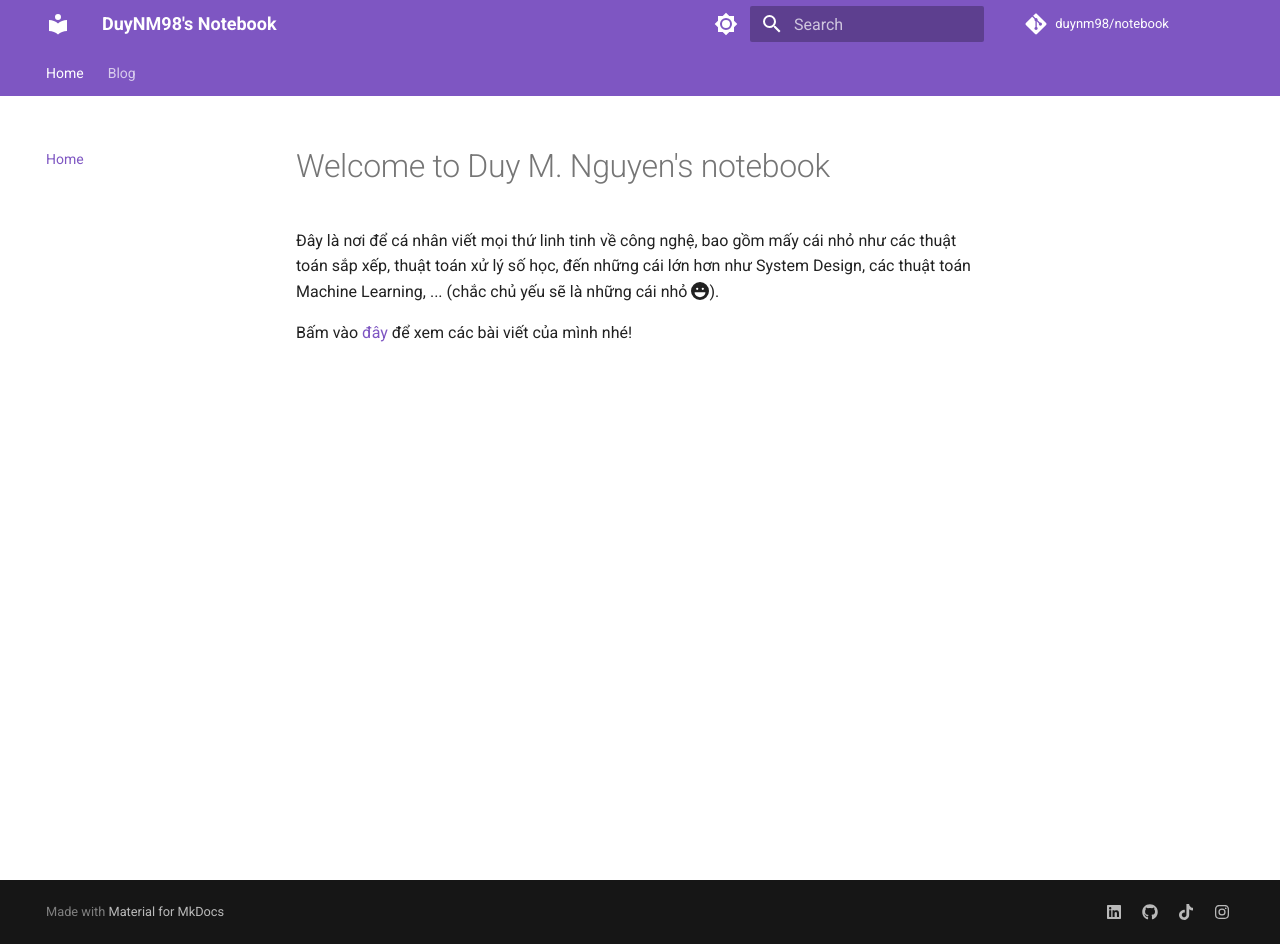
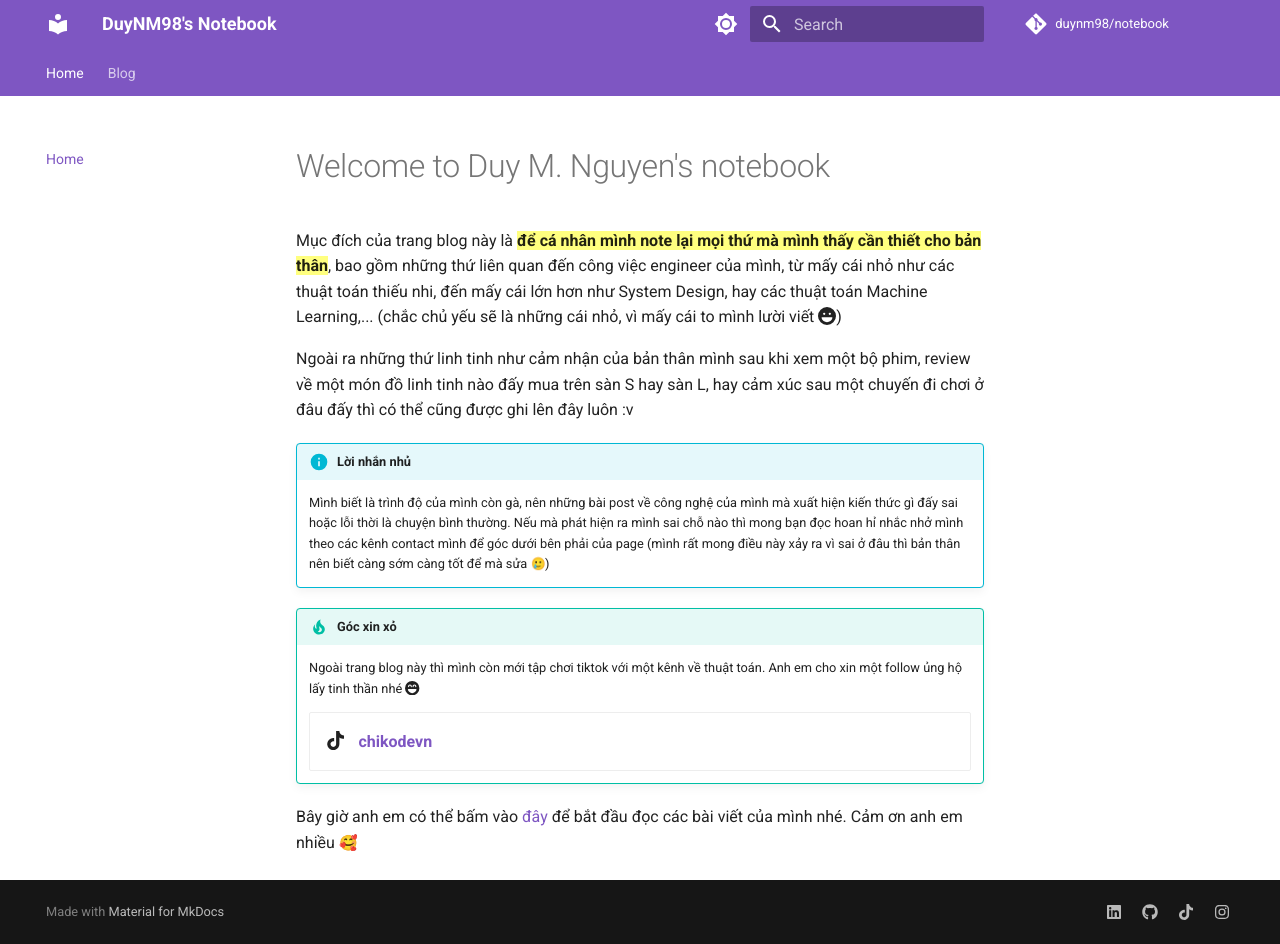
Before and after one commit to duy07t1k23cht/notebook, an MkDocs documentation site: the page built from docs/index.md, in a window 1280 px wide and 944 px high. Built offline with MkDocs 1.6.1 and Material for MkDocs 9.7.7, drawn with Linux system fonts in a browser that asks for light colours; emoji names are drawn with the system emoji font; comment, search, counter and statistics services are not loaded.

Commit message:
Some change

```diff
--- a/docs/index.md
+++ b/docs/index.md
@@ -1,5 +1,21 @@
 # Welcome to Duy M. Nguyen's notebook
 
-Đây là nơi để cá nhân viết mọi thứ linh tinh về công nghệ, bao gồm mấy cái nhỏ như các thuật toán sắp xếp, thuật toán xử lý số học, đến những cái lớn hơn như System Design, các thuật toán Machine Learning, ... (chắc chủ yếu sẽ là những cái nhỏ :fontawesome-solid-face-laugh:).
+Mục đích của trang blog này là **{==để cá nhân mình note lại mọi thứ mà mình thấy cần thiết cho bản thân==}**, bao gồm những thứ liên quan đến công việc engineer của mình, từ mấy cái nhỏ như các thuật toán thiếu nhi, đến mấy cái lớn hơn như System Design, hay các thuật toán Machine Learning,... (chắc chủ yếu sẽ là những cái nhỏ, vì mấy cái to mình lười viết :fontawesome-solid-face-laugh:)
 
-Bấm vào [đây](blog/index.md) để xem các bài viết của mình nhé!
+Ngoài ra những thứ linh tinh như cảm nhận của bản thân mình sau khi xem một bộ phim, review về một món đồ linh tinh nào đấy mua trên sàn S hay sàn L, hay cảm xúc sau một chuyến đi chơi ở đâu đấy thì có thể cũng được ghi lên đây luôn :v
+
+!!! info "Lời nhắn nhủ"
+
+    Mình biết là trình độ của mình còn gà, nên những bài post về công nghệ của mình mà xuất hiện kiến thức gì đấy sai hoặc lỗi thời là chuyện bình thường. Nếu mà phát hiện ra mình sai chỗ nào thì mong bạn đọc hoan hỉ nhắc nhở mình theo các kênh contact mình để góc dưới bên phải của page (mình rất mong điều này xảy ra vì sai ở đâu thì bản thân nên biết càng sớm càng tốt để mà sửa :smiling_face_with_tear:)
+
+!!! tip "Góc xin xỏ"
+
+    Ngoài trang blog này thì mình còn mới tập chơi tiktok với một kênh về thuật toán. Anh em cho xin một follow ủng hộ lấy tinh thần nhé :fontawesome-solid-face-laugh-beam:
+
+    <div class="grid cards" markdown>
+
+    - :fontawesome-brands-tiktok:{ .lg } <a href="https://www.tiktok.com/@chikodevn" style="font-size: 1.25em; font-weight: bold; margin-left: 10px;">chikodevn</a>
+
+    </div>
+
+Bây giờ anh em có thể bấm vào [đây](blog/index.md) để bắt đầu đọc các bài viết của mình nhé. Cảm ơn anh em nhiều :smiling_face_with_3_hearts:
```
Also changed, not shown: docs/tags.md (+1 -3 lines).
